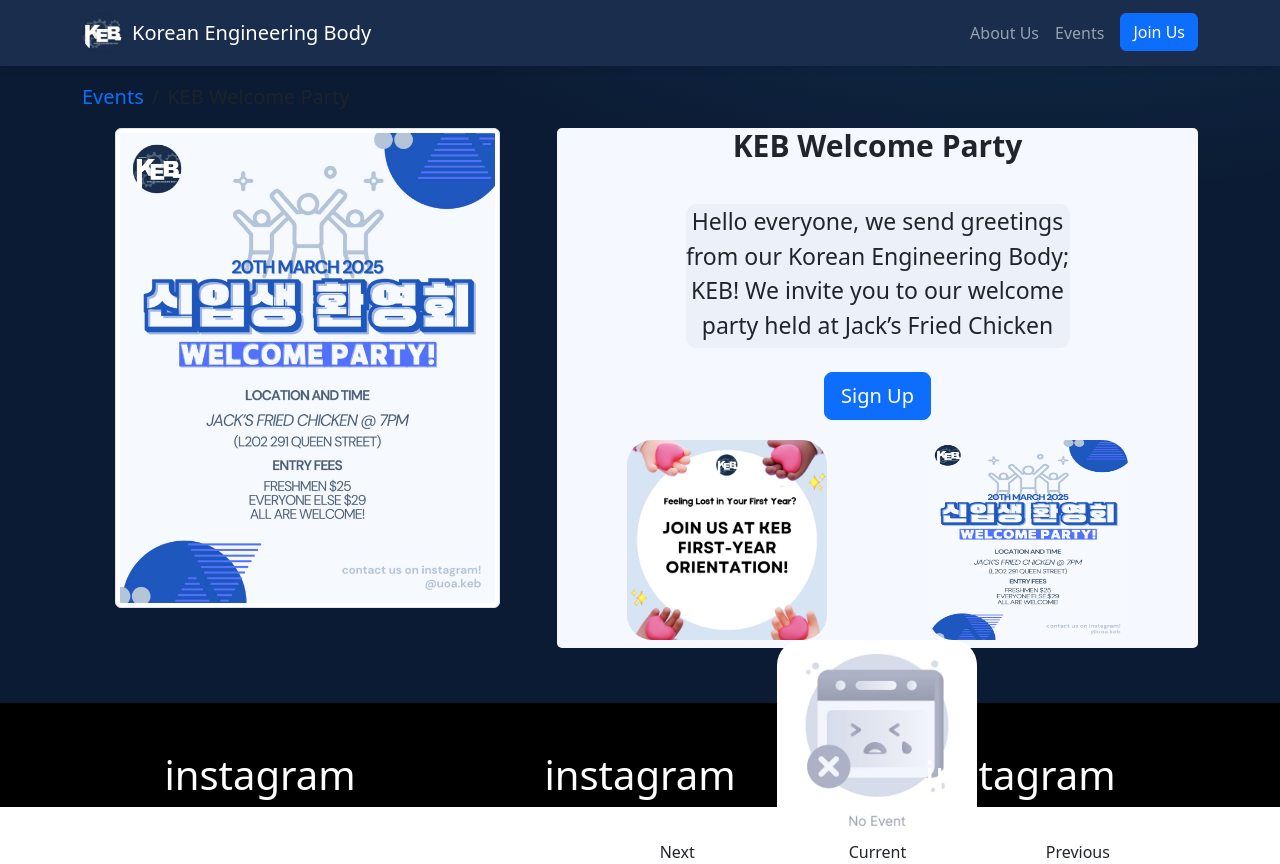
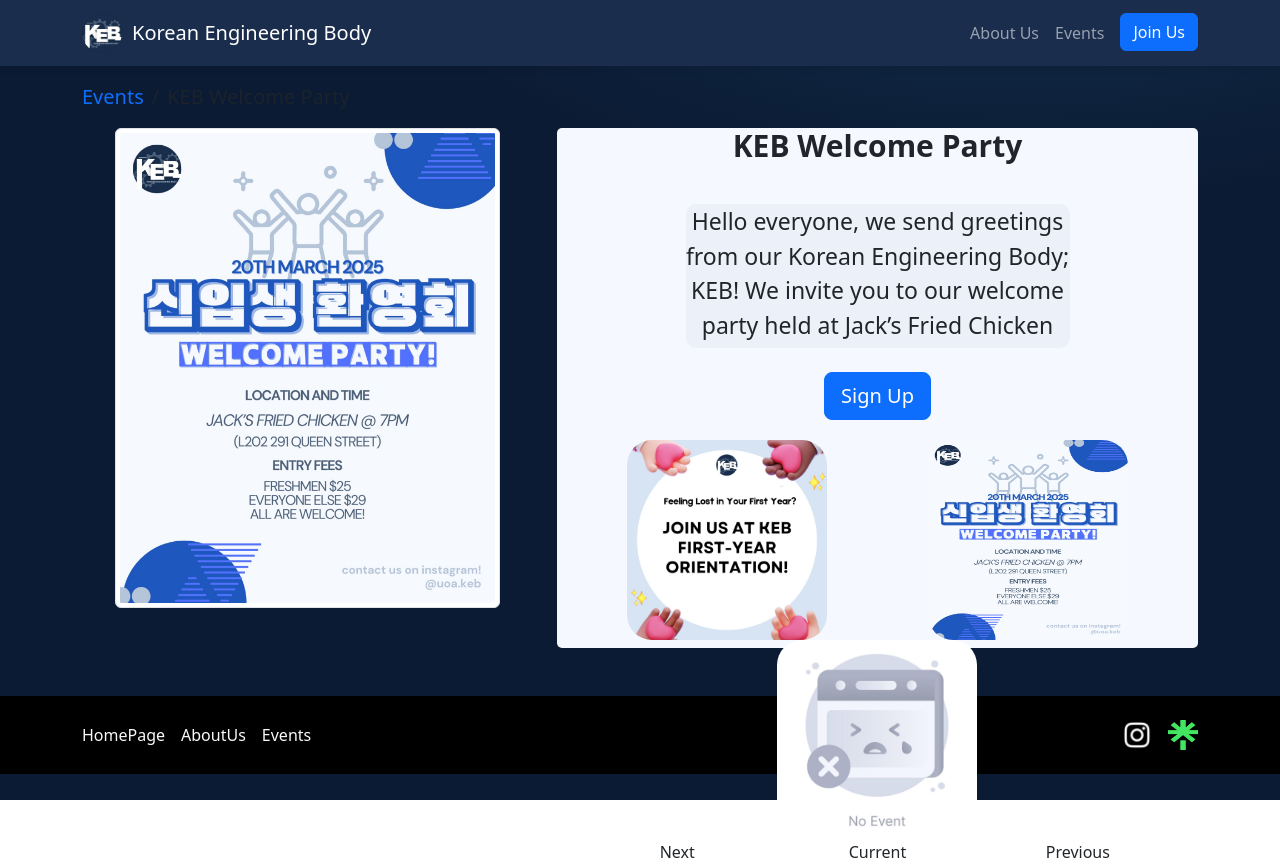
Before and after one commit to Patrick-Sheng/keb-project, a React (Vite) app: page /events/event1 in a window 1280 px wide. Built offline with nearby package versions, Linux system fonts and the light colour scheme.

Commit message:
Update EventPage.jsx

```diff
--- a/src/pages/EventPage.jsx
+++ b/src/pages/EventPage.jsx
@@ -7,6 +7,7 @@ import Row from 'react-bootstrap/Row'
 import Container from 'react-bootstrap/Container'
 import { eventMetadata } from '../util/eventsMetadata'
 import { Breadcrumb } from 'react-bootstrap'
+import Footer from '../components/Footer'
 
 const EventPage = () => {
 	const { eventId } = useParams()
@@ -20,33 +21,12 @@ const EventPage = () => {
 				paragraph={body}
 				formLink={link}
 			/>
-			<div className="third-background text-white" style={{marginTop: '0.9vh'}}>
-				<Container>
-					<Row>
-						<Col
-							xs={4}
-							className="pt-5 text-center"
-						>
-							{' '}
-							<h1> instagram </h1>{' '}
-						</Col>
-						<Col
-							xs={4}
-							className="pt-5 text-center"
-						>
-							{' '}
-							<h1> instagram </h1>{' '}
-						</Col>
-						<Col
-							xs={4}
-							className="pt-5 text-center"
-						>
-							{' '}
-							<h1> instagram </h1>{' '}
-						</Col>
-					</Row>
-				</Container>
-			</div>
+			<Footer
+				style={{
+					border: '2px solid red',
+					borderRadius: '5px',
+				}}
+			></Footer>
 		</>
 	)
 }
```
